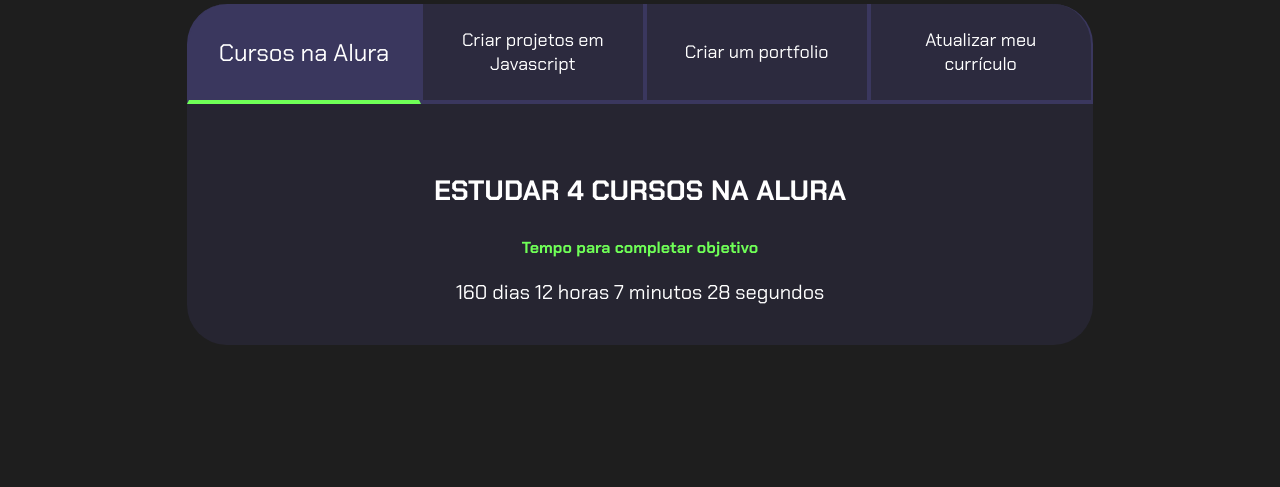
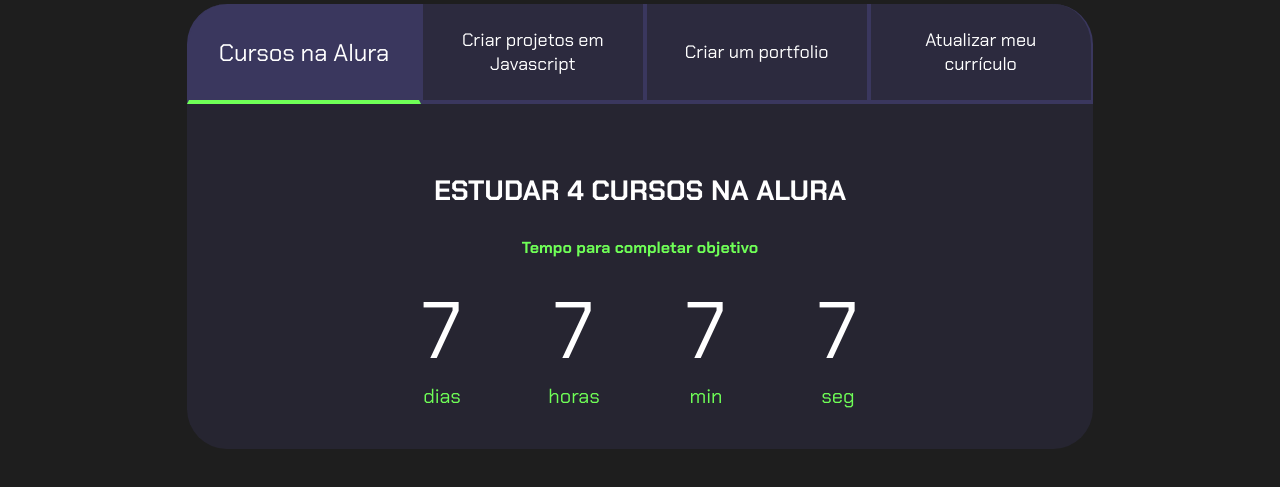
Before and after one commit to TonyBaldi/ContadorDeDias, a plain HTML site: page index.html in a window 1280 px wide. Shown: the part 99-586 px from the top of the page. Drawn offline with Linux system fonts and the light colour scheme.

Commit message:
Add files via upload

```diff
--- a/index.html
+++ b/index.html
@@ -22,7 +22,24 @@
                 <div class="aba-conteudo ativo">
                     <h3 class="aba-conteudo-titulo-principal">Estudar 4 cursos na Alura</h3>
                     <h4 class="aba-conteudo-titulo-secundario">Tempo para completar objetivo</h4>
-                    <div class="contador"></div>
+                    <div class="contador">
+                        <div class="contador-digito">
+                            <p class="contador-digito-numero">7</p>
+                            <p class="contador-digito-texto">dias</p>
+                        </div>
+                        <div class="contador-digito">
+                            <p class="contador-digito-numero">7</p>
+                            <p class="contador-digito-texto">horas</p>
+                        </div>
+                        <div class="contador-digito">
+                            <p class="contador-digito-numero">7</p>
+                            <p class="contador-digito-texto">min</p>
+                        </div>
+                        <div class="contador-digito">
+                            <p class="contador-digito-numero">7</p>
+                            <p class="contador-digito-texto">seg</p>
+                        </div>
+                    </div>
                 </div>
                 <div class="aba-conteudo">
                     <h3 class="aba-conteudo-titulo-principal">Criar 5 projetos em Javascript</h3>
--- a/main.js
+++ b/main.js
@@ -13,22 +13,44 @@
     textos[i].classList.add("ativo");
   };
 }
+
 const contadores = document.querySelectorAll(".contador");
 const tempoObjetivo1 = new Date("2026-10-05T00:00:00");
+const tempoObjetivo2 = new Date("2026-12-13T10:20:00");
+const tempoObjetivo3 = new Date("2027-01-25T17:10:00");
+const tempoObjetivo4 = new Date("2026-06-30T13:30:00");
 
-contadores[0].textContent = tempoCalc(tempoObjetivo1);
+const tempos = [tempoObjetivo1, tempoObjetivo2, tempoObjetivo3, tempoObjetivo4];
 
-function tempoCalc (tempoObjetivo){
+function tempoCalc(tempoObjetivo) {
   let tempoAtual = new Date();
   let tempoFinal = tempoObjetivo - tempoAtual;
-  let segundos = Math.floor (tempoFinal/1000);
-  let minutos = Math.floor  (segundos / 60);
-  let horas = Math.floor (minutos/60);
-  let dias = Math.floor (horas/24);
+  let segundos = Math.floor(tempoFinal / 1000);
+  let minutos = Math.floor(segundos / 60);
+  let horas = Math.floor(minutos / 60);
+  let dias = Math.floor(horas / 24);
 
   segundos %= 60;
   minutos %= 60;
   horas %= 24;
 
-  return dias + " dias " + horas + " horas " + minutos + " minutos " + segundos + " segundos";
+  if (tempoFinal > 0){
+    return dias + " dias " + horas + " horas " + minutos + " minutos " + segundos + " segundos";
+  }
+  else{
+    return "Prazo finalizado";
+  }
 }
+
+function updateCronometer() {
+  for (let i = 0; i < contadores.length; i++) {
+    contadores[i].textContent = tempoCalc(tempos[i]);
+  }
+}
+
+function startCronometer(){
+updateCronometer();
+setInterval(updateCronometer, 1000);
+}
+
+//startCronometer();
--- a/style.css
+++ b/style.css
@@ -93,8 +93,26 @@
 }
 
 .contador{
-    font-size:  20px;
+    display:flex;
+    justify-content: center;
+    flex-wrap: wrap;
+}
+
+.contador-digito{
+    padding: 0 16px;
     text-align: center;
+    min-width: 100px;
+}
+
+.contador-digito-numero{
+    font-size: 80px;
+    margin: 0;
+}
+
+.contador-digito-texto{
+    color: var(--verde);
+    font-size: 20px;
+    margin: 0;
 }
 
 @media screen and (min-width: 768px) {
```
